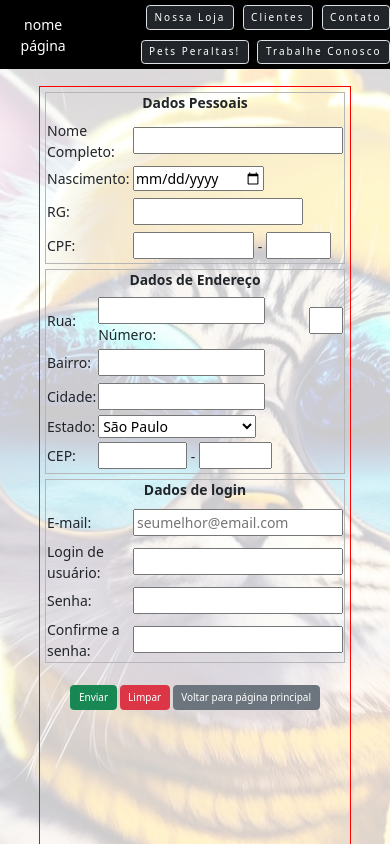
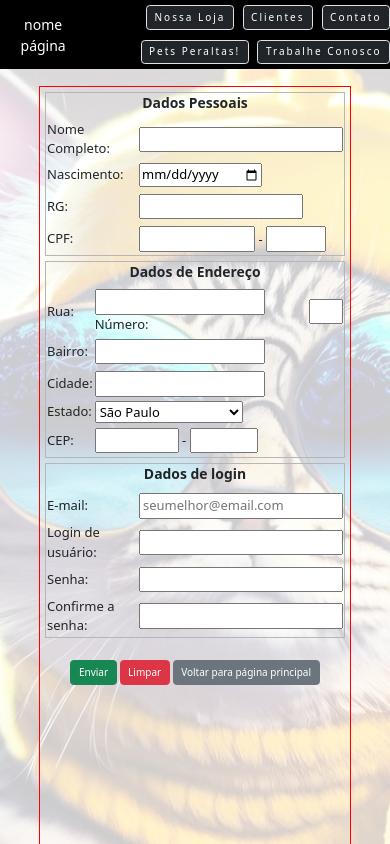
Before and after one commit to mah230617/elasnatech-lojapet, a plain HTML site: page cliente.html in a window 390 px wide. Drawn offline with Linux system fonts and the light colour scheme.

Commit message:
alteração font-size para max-width: 576px para 1.3rem

```diff
--- a/css/stylecliente.css
+++ b/css/stylecliente.css
@@ -80,9 +80,9 @@
 }
 
 @media screen and (max-width: 576px){
-    /* .custom-fieldset{
+    .custom-fieldset{
         font-size: 1.3rem;
-    }  */
+    }
 
     .pagebody{
         margin: 2vh 10vw;
```
